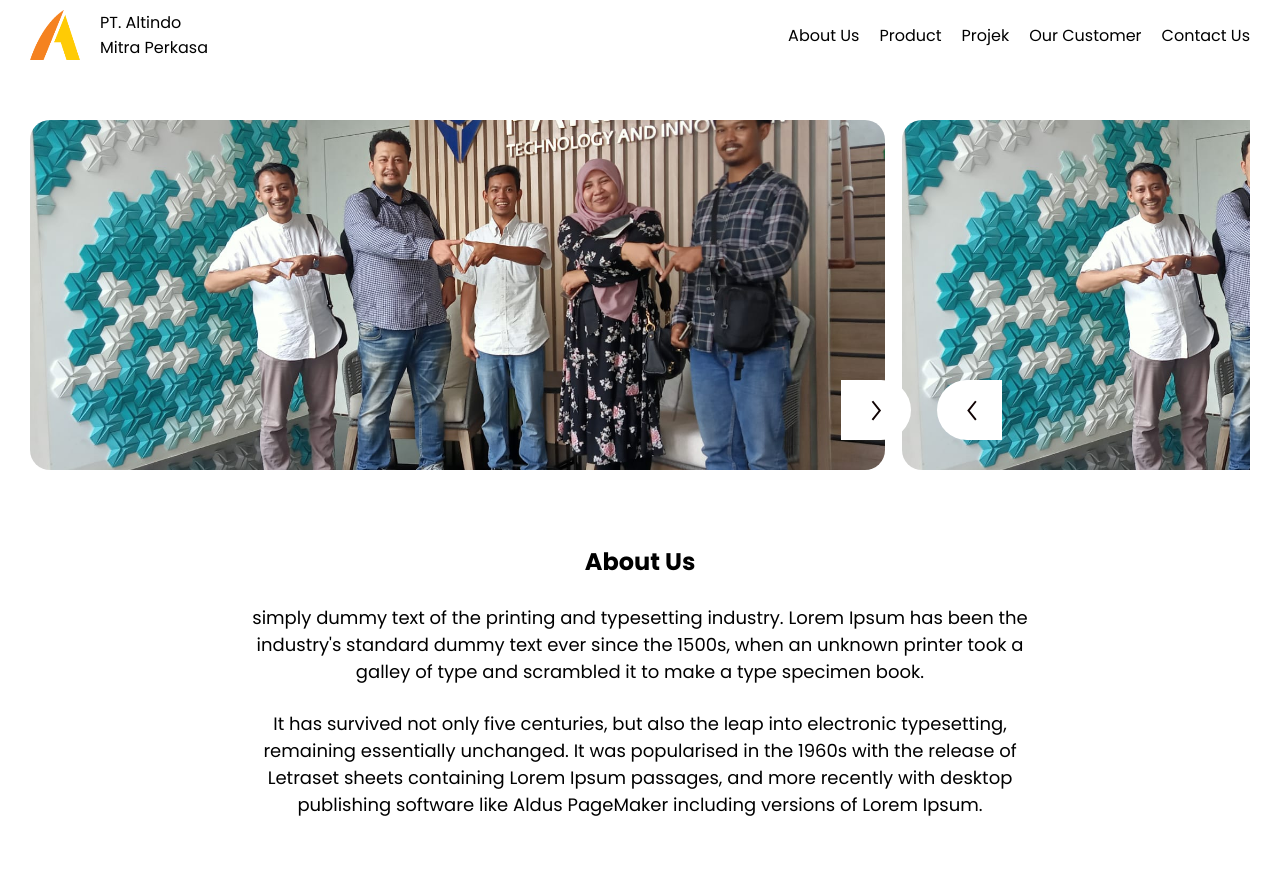
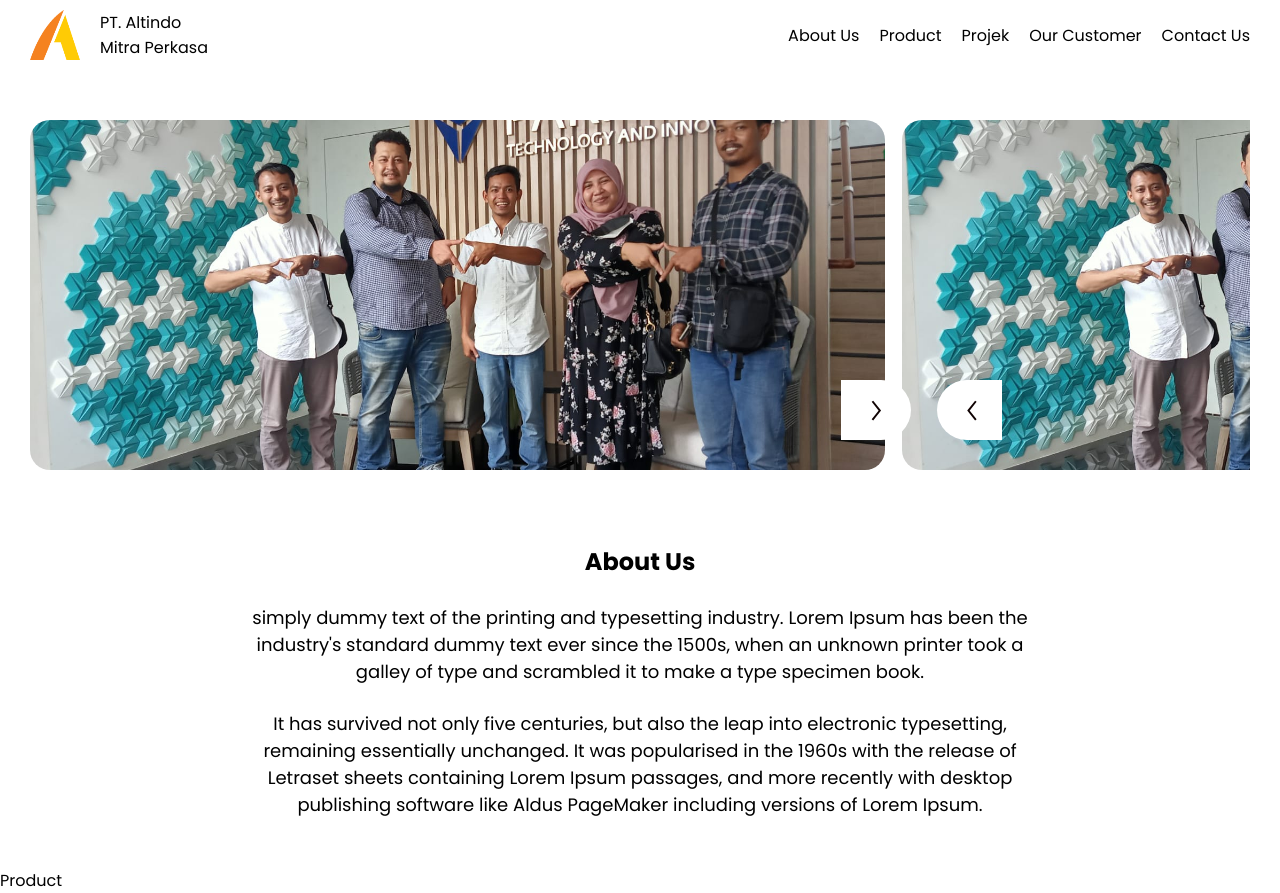
Before and after one commit to Meliana1020/atlindo, a React (Vite) app: page / in a window 1280 px wide. Before the commit the page ends 868 px from the top, so only its background shows below. Built offline with nearby package versions, Linux system fonts and the light colour scheme.

Commit message:
add section product

```diff
--- a/src/@components/body/index.jsx
+++ b/src/@components/body/index.jsx
@@ -1,14 +1,18 @@
 import AboutUsSection from "./section/about-us";
 import HeroSection from "./section/hero"
+import ProductSection from "./section/product";
 
 const Body = () => {
     return (
         <div className="container-body">
-            <section>
+            <section className="section-hero">
                 <HeroSection />
             </section>
-            <section>
+            <section className="section-about">
                 <AboutUsSection />
+            </section>
+            <section className="section-product">
+                <ProductSection />
             </section>
         </div>
     )
--- /dev/null
+++ b/src/@components/body/section/product/index.jsx
@@ -0,0 +1,9 @@
+import './index.scss'
+const ProductSection = () => {
+    return (
+        <section className="container-product">
+            <div>Product</div>
+        </section>
+    )
+}
+export default ProductSection;
```
Also changed, not shown: src/@components/body/section/product/index.scss (added).
